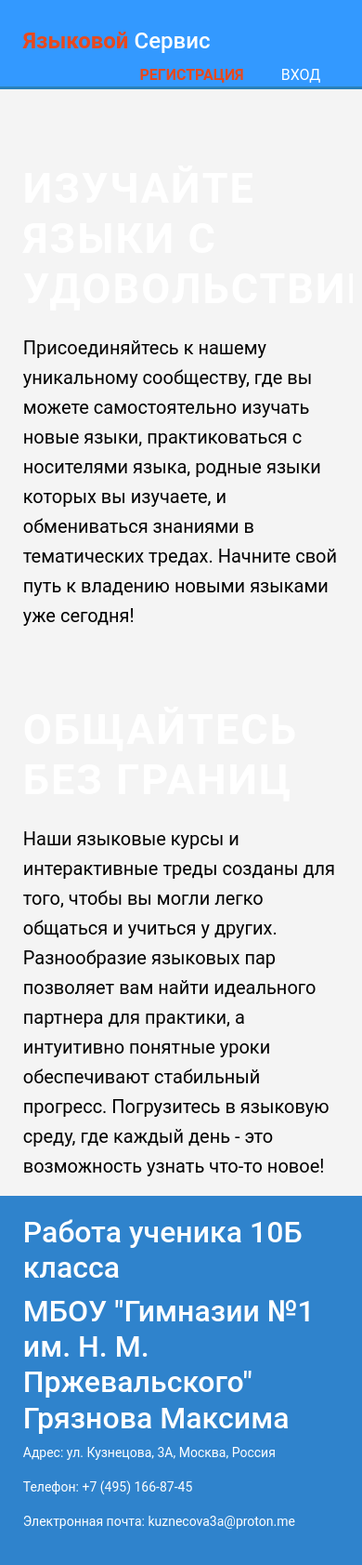
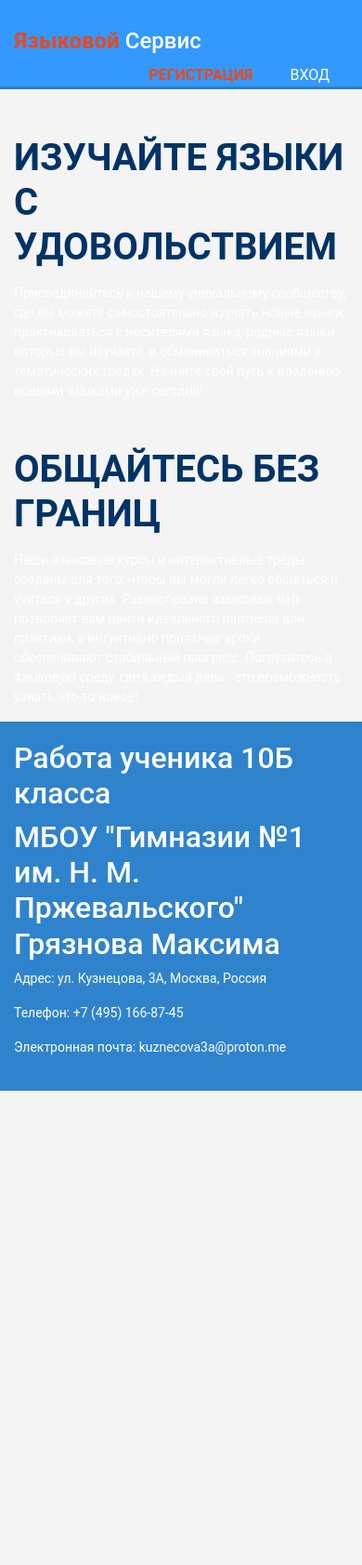
Before and after one commit to s27end/ls1, a Flask app: page / in a window 390 px wide. Shown: the whole page at 93% size. After the commit the page ends 1173 px from the top, so only its background shows below. Run offline with Flask 2, Linux system fonts and the light colour scheme; some libraries are stand-ins or nearby versions.

Commit message:
changed appearance)

```diff
--- a/templates/index.html
+++ b/templates/index.html
@@ -79,7 +79,9 @@
     margin-top: 100px;
     margin-bottom: 10px;
     text-transform: uppercase;
+    color: #003366;
     letter-spacing: 5px;
+  }
 }
 .showcase p {
     font-size: 20px;
@@ -102,16 +104,18 @@
         font-size: 14px;
     }
     .container {
-        width: 95%;
+        padding-left: 15px;
+        padding-right: 15px;
+        width: auto;
     }
     .showcase h1 {
-        font-size: 45px;
-        margin-top: 80px;
-        margin-bottom: 20px;
-        text-transform: uppercase;
-        letter-spacing: 2px;
+        font-size: 40px;
+        margin-top: 50px;
+        margin-bottom: 15px;
+        letter-spacing: normal;
         font-weight: 700;
-
+        line-height: 1.2;
+        word-wrap: break-word;
     }
     header h1 {
         font-size: 24px;
```
Also changed, not shown: templates/conversation.html (+36 -9 lines).
